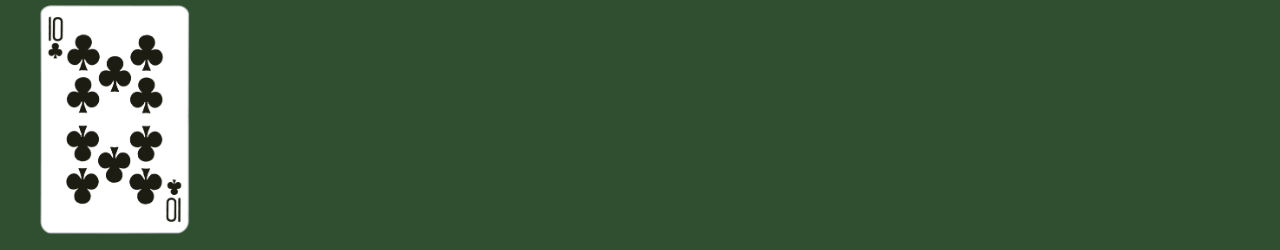
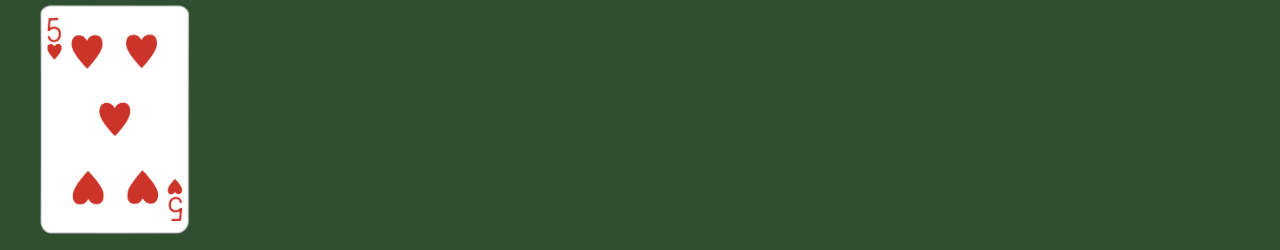
Before and after one commit to jlvFlores/BlackJack, a plain HTML site: page index.html in a window 1280 px wide. Both pictures are taken after a click on the button "Pedir carta". Shown: the part 175-425 px from the top of the page. Drawn offline with nearby package versions, Linux system fonts and the light colour scheme.

Commit message:
ep 54 crear cartas en HTML

```diff
--- a/assets/js/juego.js
+++ b/assets/js/juego.js
@@ -15,6 +15,7 @@ let puntosJugador = 0,
 // Referencias
 const btnPedir = document.querySelector('#btnPedir')
 
+const divCartasJugadir = document.querySelector('#jugador-cartas');
 const puntosHTML = document.querySelectorAll('small');
 
 // crear deck
@@ -70,5 +71,18 @@ btnPedir.addEventListener('click', () => {
     puntosJugador = puntosJugador + valorCarta( carta );
     puntosHTML[0].innerText = puntosJugador
 
+    // <img class="carta" src="assets/cartas/10C.png">
+    const imgCarta = document.createElement('img');
+    imgCarta.src = `assets/cartas/${carta}.png`;
+    imgCarta.classList.add('carta');
+    divCartasJugadir.append( imgCarta );
+
+    if ( puntosJugador > 21 ) {
+        console.warn('Perdiste');
+        btnPedir.disabled = true;
+    } else if (puntosJugador === 21 ) {
+        console.warn('Ganaste');
+        btnPedir.disabled = true;
+    }
 
 });
--- a/index.html
+++ b/index.html
@@ -28,7 +28,7 @@
 
             <h1>Jugador 1 - <small>0</small></h1>
             <div id="jugador-cartas">
-                <img class="carta" src="assets/cartas/10C.png">
+                <!-- <img class="carta" src="assets/cartas/10C.png"> -->
             </div>
 
         </div>
```
